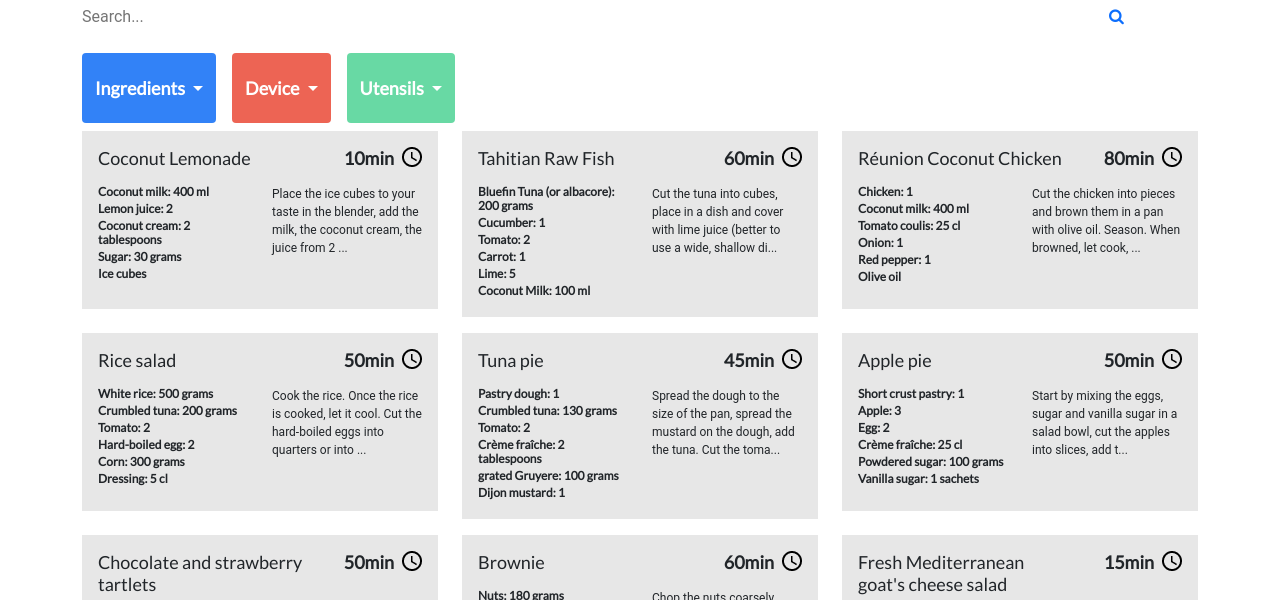
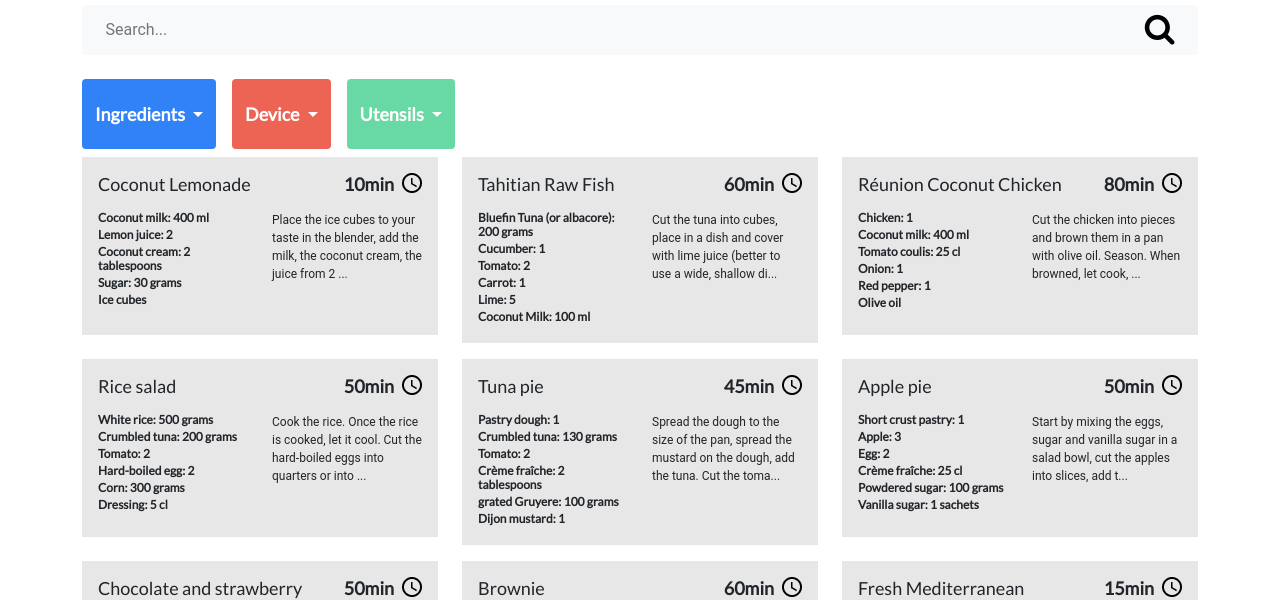
Before and after one commit to AmandaAbarte/amandalauraabarte_P7_10-03-2022, a plain HTML site: page home.html in a window 1280 px wide. Shown: the part 143-743 px from the top of the page. Drawn offline with nearby package versions, Linux system fonts and the light colour scheme.

Commit message:
search bar styling

```diff
--- a/home.html
+++ b/home.html
@@ -27,11 +27,11 @@
             <h3 class="text-center"> Les petits plats</h3>
 
 
-            <div class="search">
-                <input type="text" class="search-input col-11" placeholder="Search..." name="" data-search>
-                <a href="#" class="search-icon"> <i class="fa fa-search"></i>
+            <form class="search bg-light d-flex justify-content-around p-2 rounded">
+                <input type="text" class="search-input col-11 bg-light" placeholder="Search..." name="" data-search>
+                <a href="#" class="search-icon "> <i class="fa fa-search text-black"></i>
                 </a>
-            </div>
+            </form>
 
             <div class="filter my-2 mx-auto">
                 <div class="filter-tag d-flex flex-wrap"></div>
@@ -41,7 +41,8 @@
                             data-bs-toggle="dropdown" aria-expanded="false">
                             Ingredients
                         </button>
-                        <ul class="dropdown-menu ingredient-dropdown dd-ingredient" aria-labelledby="dropdownMenuButton1">
+                        <ul class="dropdown-menu ingredient-dropdown dd-ingredient"
+                            aria-labelledby="dropdownMenuButton1">
                         </ul>
                     </div>
                     <div class="dropdown rounded dd-device me-3 mt-3">
--- a/style.scss
+++ b/style.scss
@@ -20,8 +20,16 @@ header {
     color: #d04f4f;
   }
 
+  .search {
+    i {
+      font-size: 32px;
+
+    }
+  }
+
   .filter {
     height: 100%;
+
     .dropdown {
       &.dd-ingredient,
       .dd-ingredient {
```
Also changed, not shown: style.css, 1 other file.
